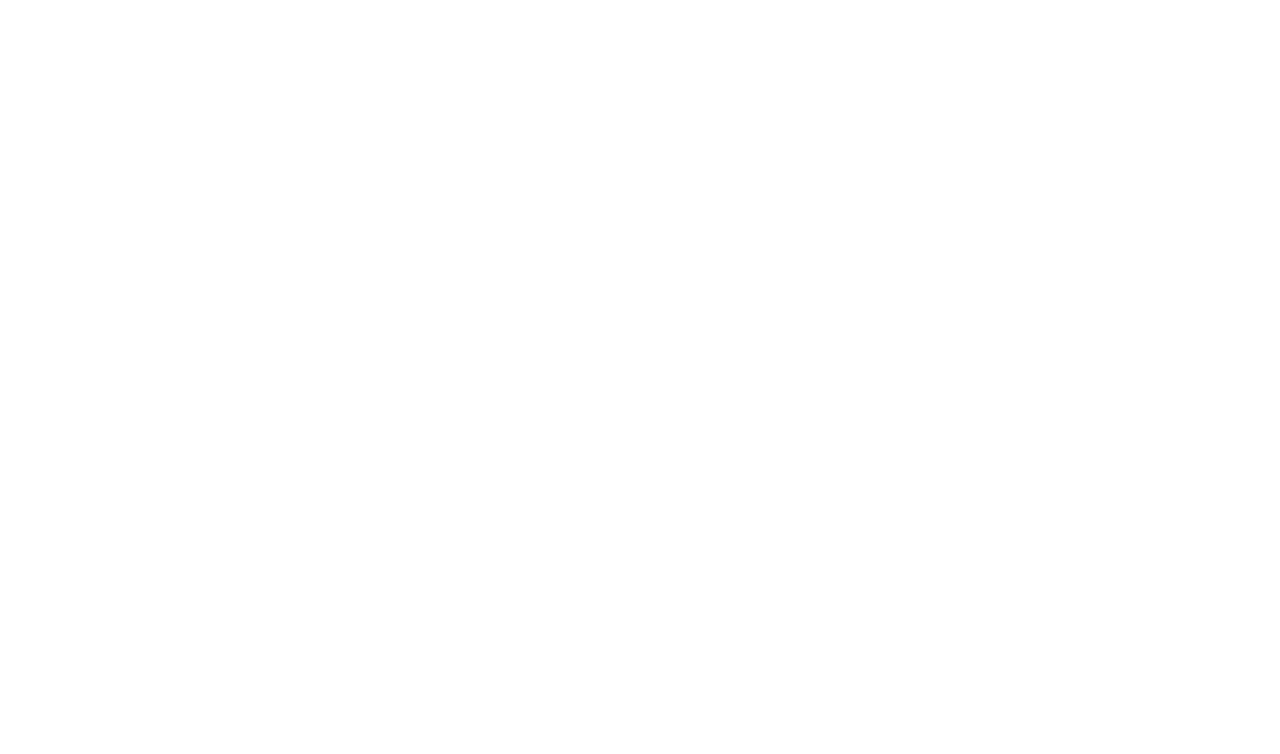
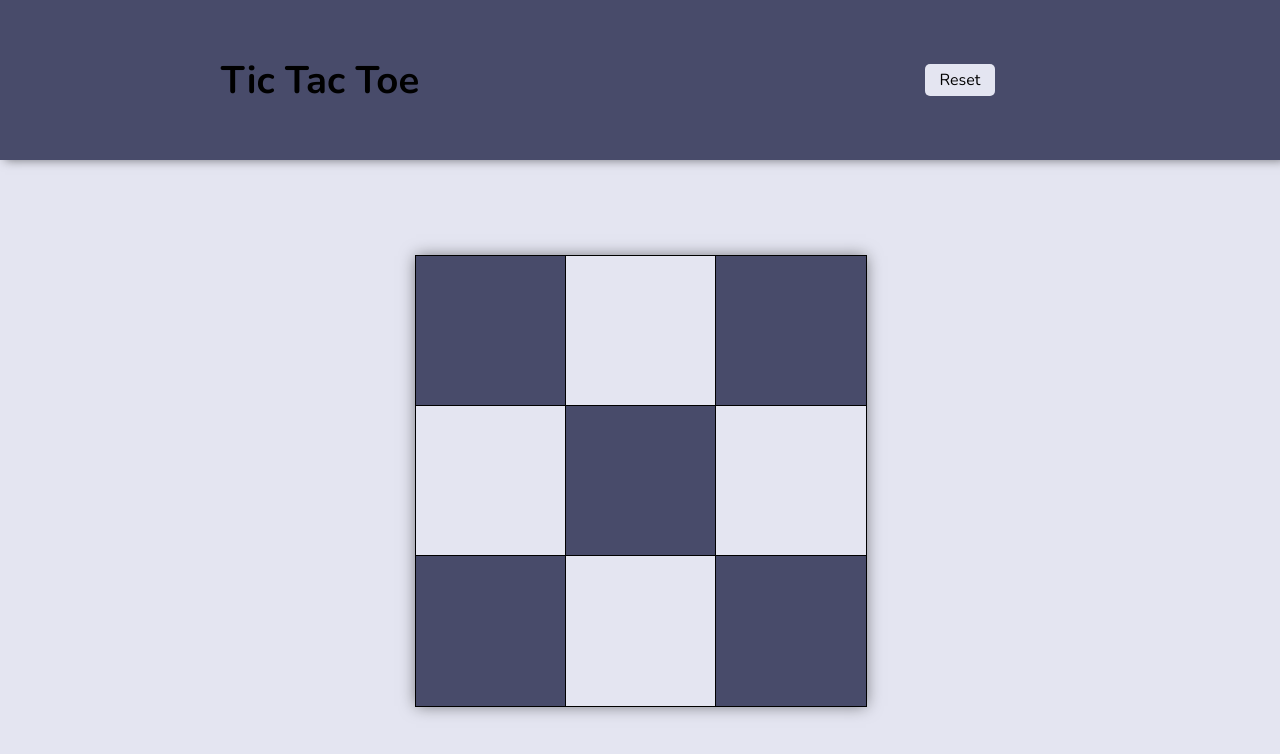
Before and after one commit to notaarryan/Tic-Tac-Toe, a plain HTML site: page index.html in a window 1280 px wide. Drawn offline with nearby package versions, Linux system fonts and the light colour scheme; a web font is replaced by a local one.

Commit message:
Implement full layout and basic working logic for Tic-Tac-Toe
- created the layout in html and styled it using css
- Updated function checkWinner to return true or false based on if we have a winner or no
- Made checkWinner function accessible by other objects
- Updated GameRounds with renderFunctions, cacheDom and bindEvents methods

```diff
--- a/index.html
+++ b/index.html
@@ -5,10 +5,34 @@
     <meta charset="UTF-8">
     <meta name="viewport" content="width=device-width, initial-scale=1.0">
     <title>Tic Tac Toe</title>
-    <link rel="stylesheet" href="./script.js">
+    <link rel="stylesheet" href="./style.css">
+    <link rel="preconnect" href="https://fonts.googleapis.com">
+    <link rel="preconnect" href="https://fonts.gstatic.com" crossorigin>
+    <link
+        href="https://fonts.googleapis.com/css2?family=Edu+NSW+ACT+Cursive:wght@400..700&family=Nunito:ital,wght@0,200..1000;1,200..1000&family=Oswald:wght@200..700&family=VT323&family=WDXL+Lubrifont+TC&display=swap"
+        rel="stylesheet">
 </head>
 
 <body>
+    <div class="header">
+        <div class="title">
+            Tic Tac Toe
+        </div>
+        <div class="left-section">
+            <button id="reset">Reset</button>
+        </div>
+    </div>
+    <div class="game-container">
+        <button id="1"></button>
+        <button id="2"></button>
+        <button id="3"></button>
+        <button id="4"></button>
+        <button id="5"></button>
+        <button id="6"></button>
+        <button id="7"></button>
+        <button id="8"></button>
+        <button id="9"></button>
+    </div>
     <script src="./script.js"></script>
 </body>
 
--- a/script.js
+++ b/script.js
@@ -5,7 +5,7 @@ const GameBoard = (function () {
   };
 
   const checkWinner = function () {
-    winningCombos.some((combo) => {
+    return winningCombos.some((combo) => {
       const first = gameboard[combo[0]];
       if (first == null) {
         return false;
@@ -21,7 +21,11 @@ const GameBoard = (function () {
   };
 
   init();
-  return { updateGameboard: updateGameboard, init: init };
+  return {
+    updateGameboard: updateGameboard,
+    init: init,
+    checkWinner: checkWinner,
+  };
 })();
 
 const winningCombos = [
@@ -50,9 +54,17 @@ const Player = function (name) {
 
 (function () {
   const GameRounds = {
+    turn: 1,
     players: [],
     init: function () {
+      this.renderFunctions();
       this.functions();
+      this.cacheDom();
+      this.bindEvents();
+    },
+    cacheDom: function () {
+      this.gameButtons = document.querySelectorAll("div.game-container>button");
+      this.resetButton = document.querySelector("#reset");
     },
     functions: function () {
       this.createPlayer = function (name) {
@@ -64,6 +76,36 @@ const Player = function (name) {
       };
       this.resetBoard = function () {
         GameBoard.init();
+        this.gameButtons.forEach((button) => {
+          button.innerText = "";
+          button.disabled = false;
+          this.turn = 1;
+        });
+      };
+    },
+    bindEvents: function () {
+      this.resetButton.addEventListener("click", () => this.resetBoard());
+      this.gameButtons.forEach((button) => {
+        button.addEventListener("click", () => {
+          this.renderButtonClick(button);
+          GameBoard.updateGameboard(button.id - 1, button.innerText);
+          if (GameBoard.checkWinner()) {
+            alert("We have a winner");
+            this.resetBoard();
+          }
+          button.disabled = true;
+        });
+      });
+    },
+    renderFunctions: function () {
+      this.renderButtonClick = function (button) {
+        if (this.turn % 2 == 0) {
+          button.innerText = "O";
+          ++this.turn;
+        } else {
+          button.innerText = "X";
+          ++this.turn;
+        }
       };
     },
   };
--- a/style.css
+++ b/style.css
@@ -0,0 +1,93 @@
+:root {
+    font-size: 16px;
+    --main-font: 'Nunito', 'Quicksand', 'Segoe UI', 'Roboto', 'Helvetica Neue', sans-serif;
+    --main-background-color: #e4e5f1;
+    --header-background-color: #484b6a;
+    --font-color: black;
+    --reset-button-background-color: #e4e5f1;
+    --even-button-color: #e4e5f1;
+    --odd-button-color: #484b6a;
+}
+
+* {
+    box-sizing: content-box;
+    margin: 0;
+    padding: 0;
+    font-family: var(--main-font);
+}
+
+body {
+    background-color: var(--main-background-color);
+    display: grid;
+    grid-template-rows: 1fr 4fr;
+    height: 100vh;
+    justify-items: center;
+    align-items: center;
+}
+
+div.header {
+    display: grid;
+    grid-template-columns: 1fr 1fr;
+    width: 100%;
+    justify-items: center;
+    align-items: center;
+    height: 100%;
+    background-color: var(--header-background-color);
+    color: var(--font-color);
+    box-shadow: 5px 0px 10px rgba(0, 0, 0, 0.5);
+}
+
+div.title {
+    font-size: clamp(2rem, 3vw, 4rem);
+    font-weight: bold;
+}
+
+button#reset {
+    padding: 5px 15px;
+    font-size: clamp(1rem, 1vw, 1.5rem);
+    border: none;
+    border-radius: 5px;
+    background-color: var(--reset-button-background-color);
+    transition: all 0.5s;
+}
+
+button#reset:hover {
+    transform: scale(120%);
+    cursor: pointer;
+    box-shadow: 1px 1px 10px rgba(0, 0, 0, 0.5);
+}
+
+div.game-container {
+    display: grid;
+    justify-content: center;
+    align-content: center;
+    grid-template-columns: repeat(3, minmax(100px, 150px));
+    grid-template-rows: repeat(3, minmax(100px, 150px));
+    border: none;
+    box-shadow: 1px 1px 15px rgba(0, 0, 0, 0.5);
+    transition: all 0.5s;
+}
+
+div.game-container:hover{
+    box-shadow: 1px 1px 25px rgba(0, 0, 0, 0.75);
+}
+
+
+div.game-container>button {
+    border: 1px solid black;
+    height: 100%;
+    width: 100%;
+    font-size: clamp(3rem,5vw,5rem);
+}
+
+div.game-container>button:hover {
+    cursor: pointer;
+}
+
+div.game-container>button:nth-child(2n) {
+    background-color: var(--even-button-color);
+}
+
+div.game-container>button:nth-child(2n+1) {
+    background-color: var(--odd-button-color);
+}
```
